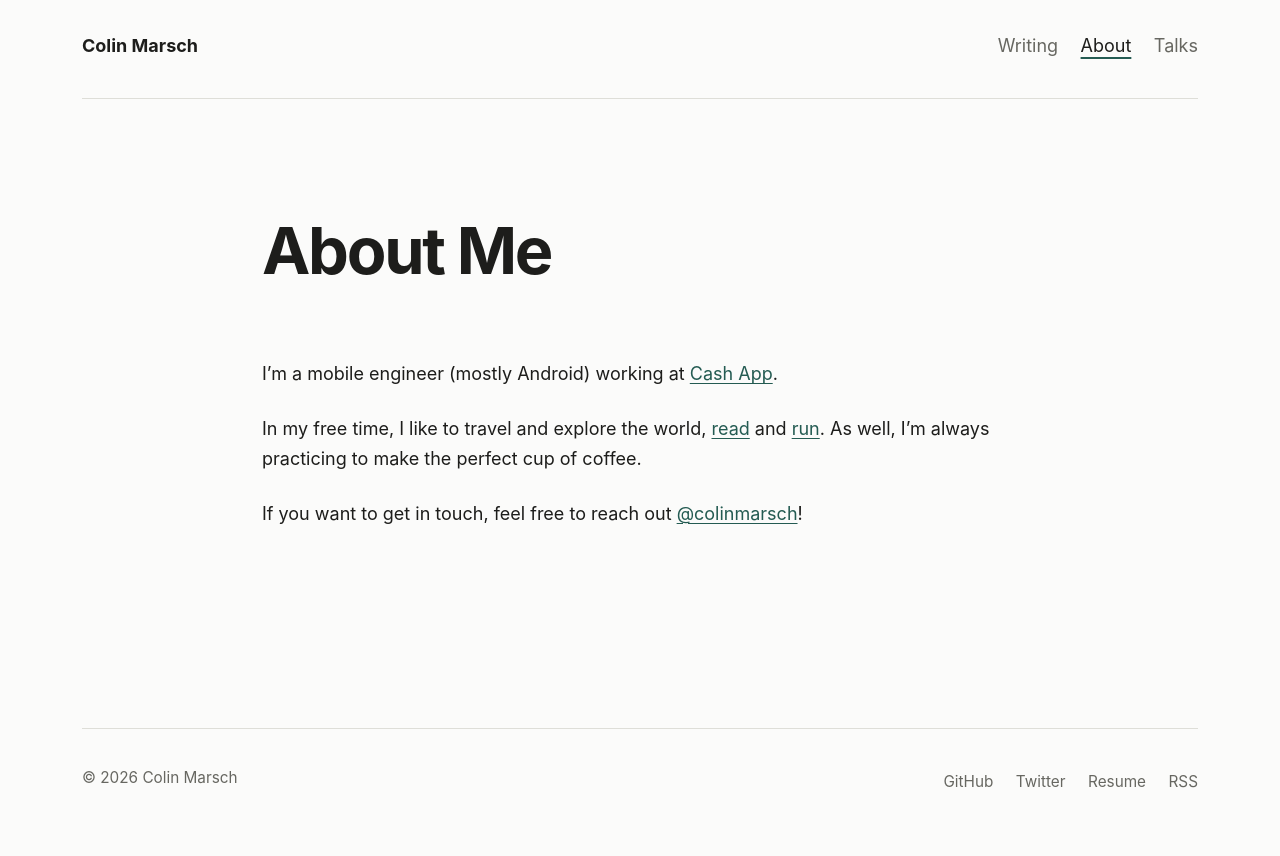
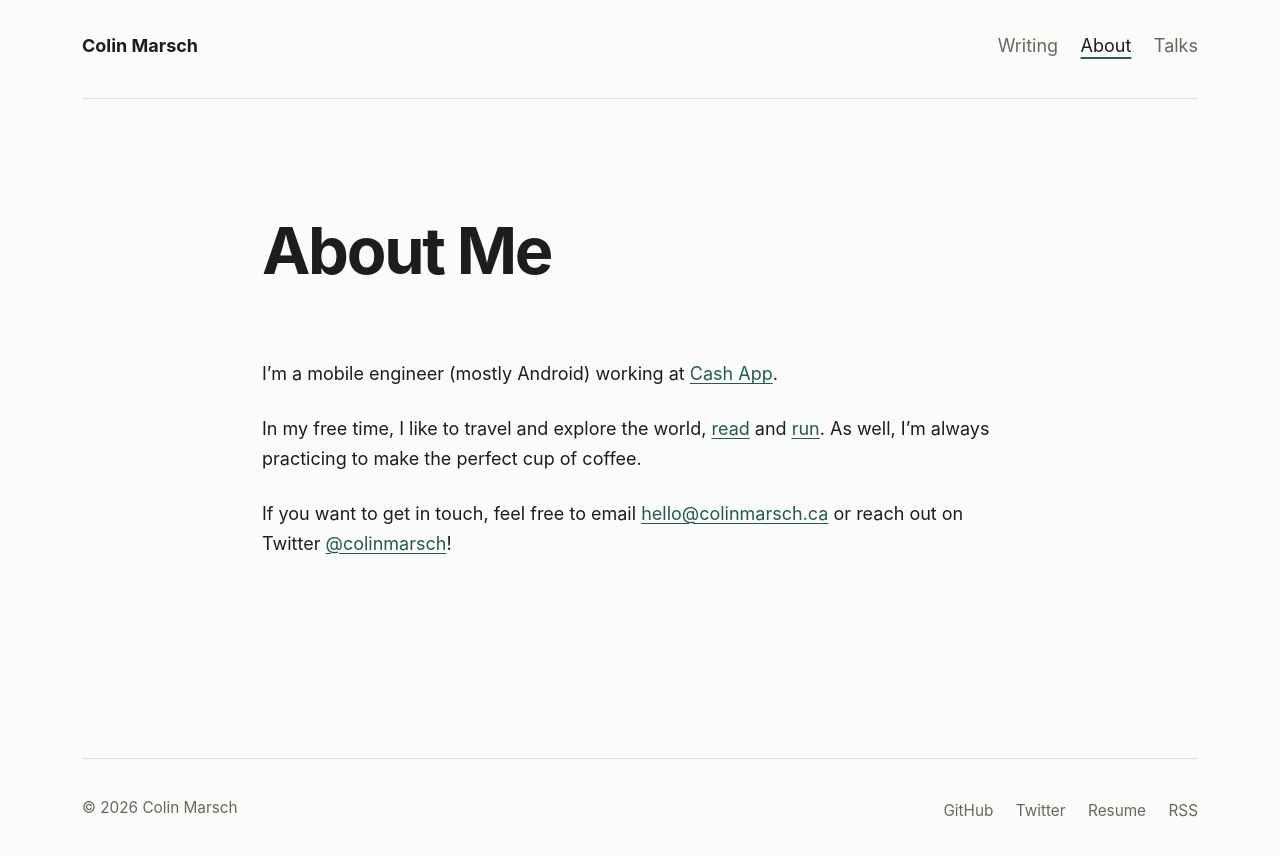
Before and after one commit to colinmarsch/colinmarsch.github.io, a Jekyll site: the page built from about.md, in a window 1280 px wide. Shown: the top 856 px of the page. Built offline with Jekyll 4.4.1, drawn with Linux system fonts in a browser that asks for light colours.

Commit message:
Add email contact option to About page

```diff
--- a/about.md
+++ b/about.md
@@ -8,4 +8,4 @@ I’m a mobile engineer (mostly Android) working at [Cash App](https://cash.app/
 In my free time, I like to travel and explore the world, [read](https://www.goodreads.com/user/show/109611990-colin) and [run](https://www.strava.com/athletes/105010166).
 As well, I'm always practicing to make the perfect cup of coffee.
 
-If you want to get in touch, feel free to reach out [@colinmarsch](https://twitter.com/colinmarsch)!
+If you want to get in touch, feel free to email [hello@colinmarsch.ca](mailto:hello@colinmarsch.ca) or reach out on Twitter [@colinmarsch](https://twitter.com/colinmarsch)!
```
